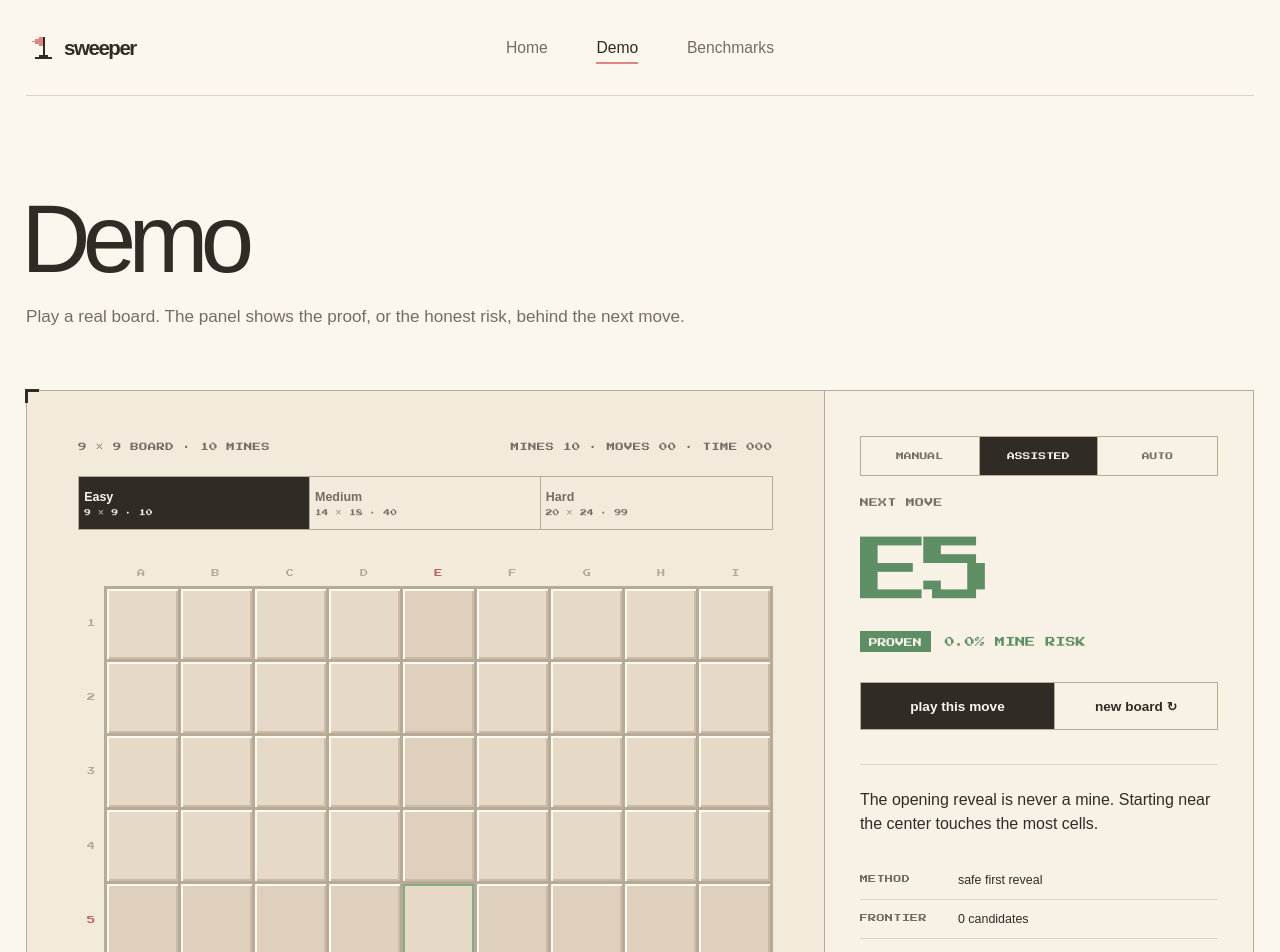
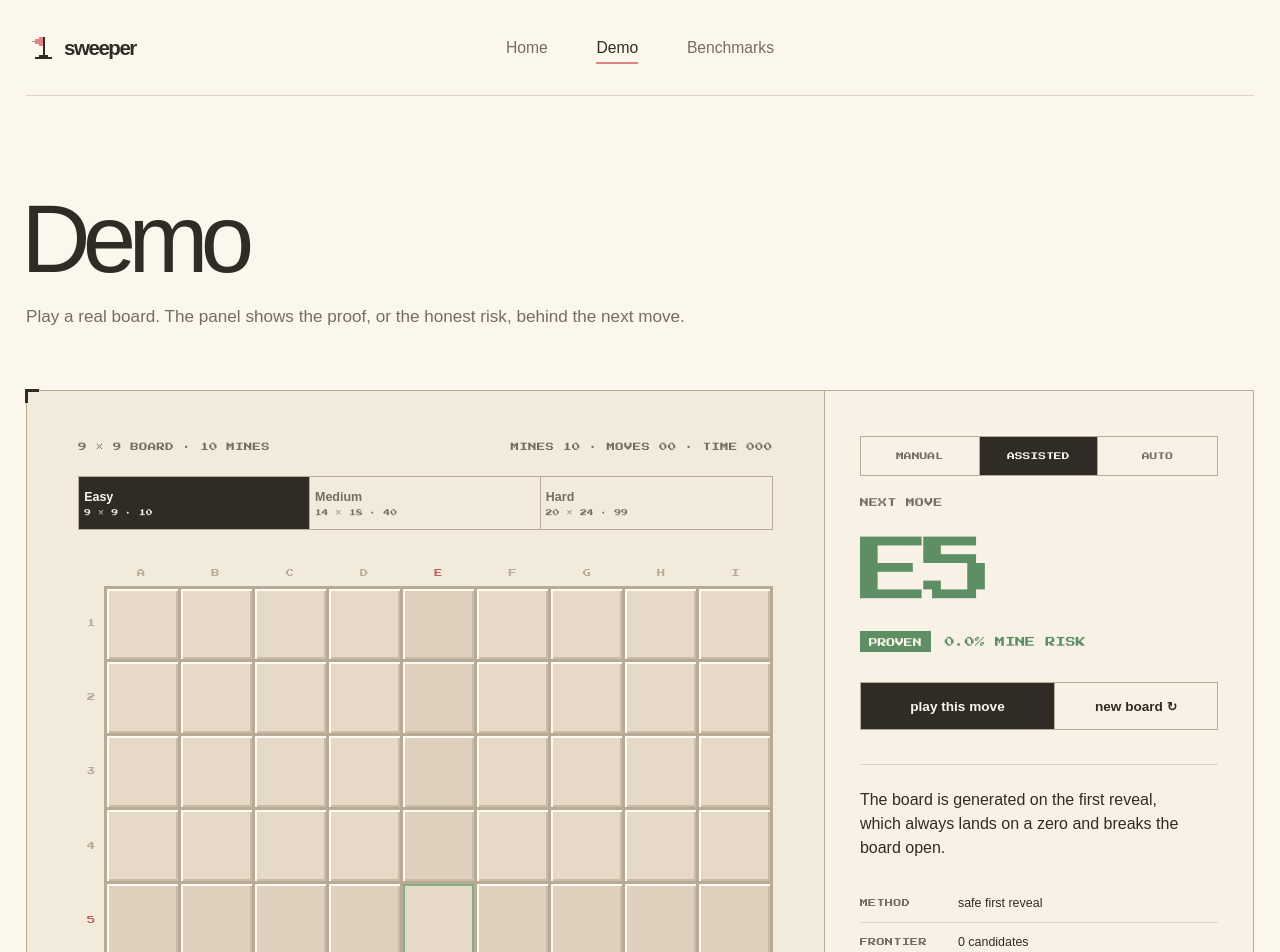
Before and after one commit to shlokrj/sweeper, a Next.js app in the folder web/: page /demo in a window 1280 px wide. Shown: the top 952 px of the page. Built offline with nearby package versions, Linux system fonts and the light colour scheme; a web font is replaced by a local one.

Commit message:
fix(game): open every first click on a zero

```diff
--- a/web/app/components/minesweeper.ts
+++ b/web/app/components/minesweeper.ts
@@ -73,11 +73,18 @@ export function newGame(id: number, preset: BoardPreset = PRESETS.easy): Game {
   return { board: emptyBoard(preset), firstReveal: true, id, moves: 0, preset, status: "ready" };
 }
 
+/**
+ * Modern first-click rule, as in Google Minesweeper and Windows Vista and
+ * later: the board is generated on the opening reveal and mines avoid the
+ * clicked cell plus its whole neighborhood, so the first click always
+ * lands on a zero and breaks the board open.
+ */
 function placeMines(board: Cell[], safeIndex: number, preset: BoardPreset): Cell[] {
+  const safeZone = new Set([safeIndex, ...neighbors(safeIndex, preset)]);
   const mines = new Set<number>();
   while (mines.size < preset.mines) {
     const candidate = Math.floor(Math.random() * board.length);
-    if (candidate !== safeIndex) mines.add(candidate);
+    if (!safeZone.has(candidate)) mines.add(candidate);
   }
   const placed = board.map((cell, index) => ({ ...cell, flagged: cell.flagged, mine: mines.has(index) }));
   return placed.map((cell, index) => ({
@@ -205,7 +212,7 @@ export function analyze(board: Cell[], status: Status, preset: BoardPreset): Ana
       provenMines,
       provenSafe,
       recommendation: {
-        evidence: "The opening reveal is never a mine. Starting near the center touches the most cells.",
+        evidence: "The board is generated on the first reveal, which always lands on a zero and breaks the board open.",
         index: centerRow * preset.columns + centerColumn,
         label: "proven",
         method: "safe first reveal",
```
